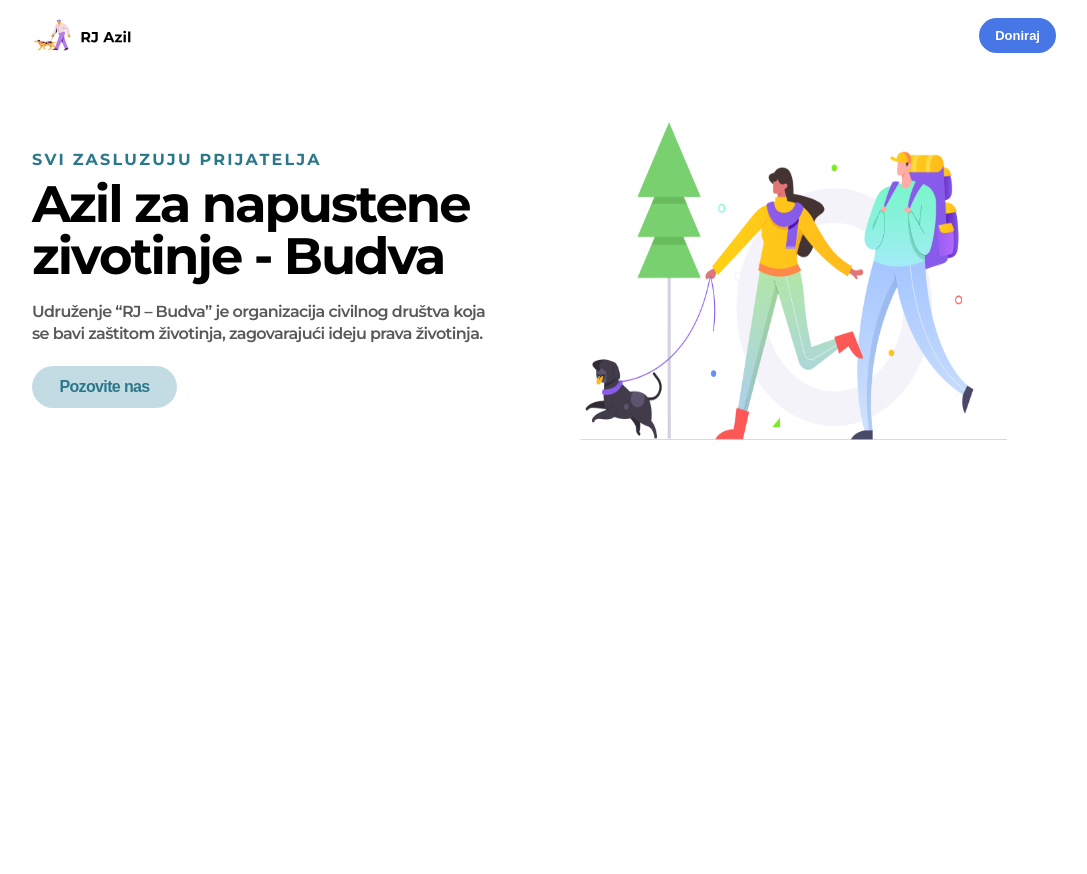
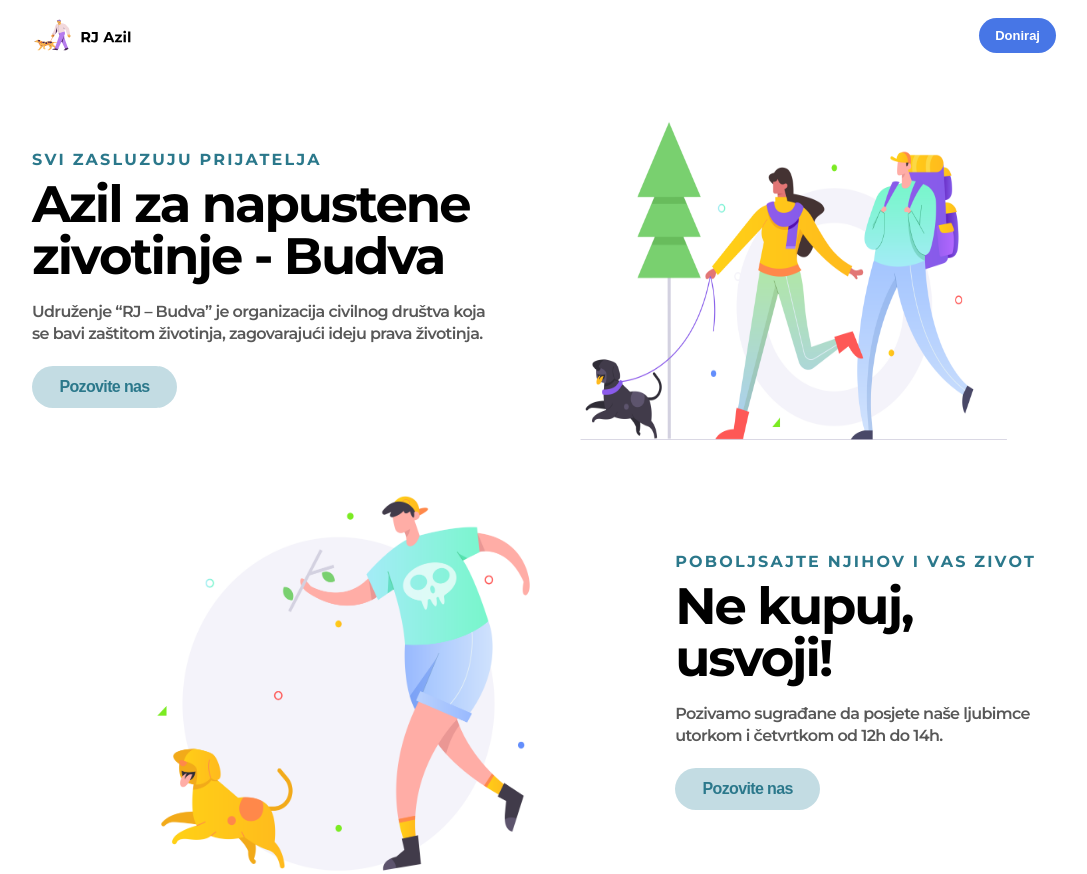
Before and after one commit to radomir-mijovic/dog-shelter, a Next.js app: page / in a window 1280 px wide. Shown: the whole page, without its empty margins (96-1183 px from the left). Before the commit the page ends 800 px from the top, so only its background shows below. Built offline with nearby package versions, Linux system fonts and the light colour scheme.

Commit message:
feat: finished main look of hero-lower section

```diff
--- /dev/null
+++ b/app/hero-lower.js
@@ -0,0 +1,35 @@
+import React from 'react';
+import styles from "../styles/HeroLower.module.scss";
+import globalStyles from "../styles/Global.module.scss";
+import uiStyles from "../styles/UI.module.scss";
+import Image from "next/image";
+import dogImage from "../public/images/dog2.png";
+
+const HeroLower = () => {
+    return (
+        <section className={`${styles.heroWrapper} ${globalStyles.globalPadding}`}>
+            <div className={styles.imageWrapper}>
+                <Image src={dogImage} quality={100}  fill alt={"Dog walking"}/>
+            </div>
+            <div className={styles.textContainer}>
+                <div className={styles.textWrapper}>
+                    <h3 className={globalStyles.globalH3}>
+                        poboljsajte njihov i vas zivot
+                    </h3>
+                    <h1 className={globalStyles.globalH1}>
+                        Ne kupuj,
+                        usvoji!
+                    </h1>
+                    <p className={globalStyles.globalP}>
+                        Pozivamo sugrađane da posjete naše ljubimce utorkom i četvrtkom od 12h do 14h.
+                    </p>
+                </div>
+                <button className={uiStyles.turquoiseButton}>
+                    Pozovite nas
+                </button>
+            </div>
+        </section>
+    );
+};
+
+export default HeroLower;
--- a/app/page.js
+++ b/app/page.js
@@ -1,11 +1,13 @@
 import React from 'react';
 import "../styles/global.css"
 import Hero from "./hero";
+import HeroLower from "./hero-lower";
 
 const Page = () => {
     return (
         <>
             <Hero/>
+            <HeroLower/>
         </>
     );
 };
--- /dev/null
+++ b/styles/HeroLower.module.scss
@@ -0,0 +1,48 @@
+.heroWrapper {
+  display: flex;
+  gap: 2rem;
+  align-items: center;
+  justify-content: space-between;
+  padding-top: 5rem;
+
+  @media (max-width: 768px) {
+    flex-direction: column-reverse;
+    height: auto;
+  }
+}
+
+.textContainer {
+  display: flex;
+  flex-direction: column;
+  justify-content: space-between;
+
+  @media (max-width: 768px) {
+    width: 100%;
+    align-items: center;
+  }
+}
+
+.textWrapper {
+  display: flex;
+  flex-direction: column;
+  justify-content: center;
+
+  @media (max-width: 768px) {
+    width: 100%;
+    align-items: center;
+  }
+}
+
+.imageWrapper {
+  position: relative;
+  width: 100%;
+  height: 30vw;
+
+  @media (max-width: 768px) {
+    height: 55rem;
+  }
+
+  @media (max-width: 500px) {
+    height: 20rem;
+  }
+}
```
Also changed, not shown: public/images/dog2.png.
